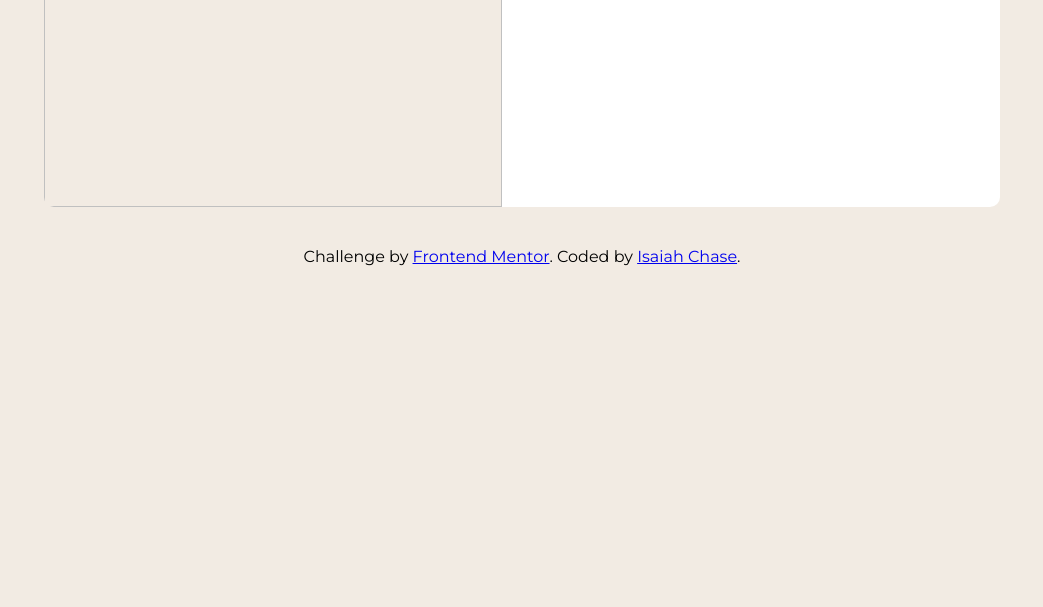
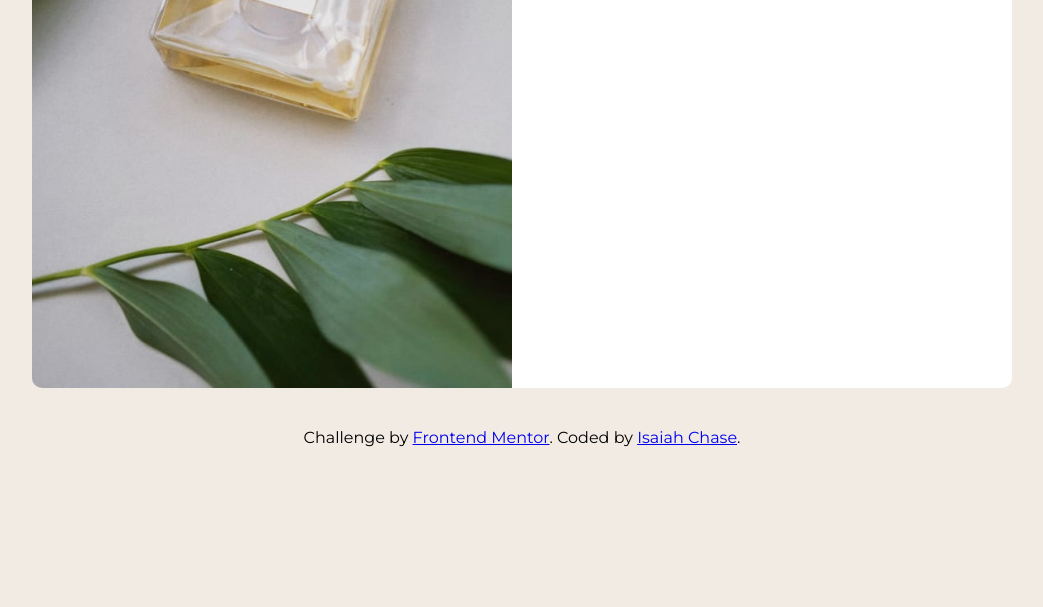
Before and after one commit to 17chasei/product-preview-card-component-main, a plain HTML site: page index.html in a window 1280 px wide. Shown: the part 493-1100 px from the top of the page, without its empty margins (118-1161 px from the left). Drawn offline with Linux system fonts and the light colour scheme; the site is published under a folder, as on GitHub Pages, so addresses that start at the root find nothing.

Commit message:
hopefully fixed image directories...

```diff
--- a/index.html
+++ b/index.html
@@ -18,7 +18,7 @@
 
     <div class="image-container">
       <div class="image">
-        <img src="/images/image-product-mobile.jpg">
+        <img src="./images/image-product-mobile.jpg">
       </div>
     </div>
 
--- a/styles.css
+++ b/styles.css
@@ -172,7 +172,7 @@ p {
     }
 
     .image img {
-        content: url("/images/image-product-desktop.jpg");
+        content: url("./images/image-product-desktop.jpg");
     }
 
     .button-add-to-cart:hover {
```
